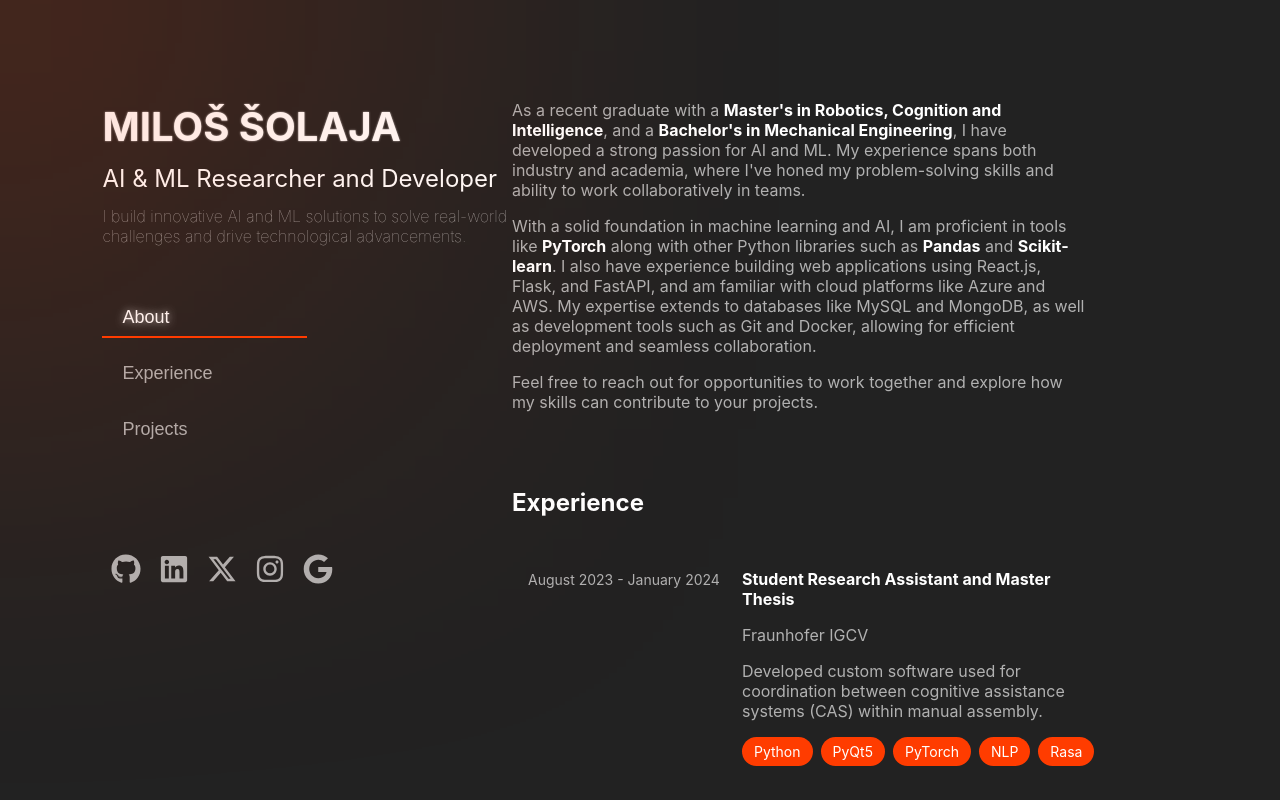
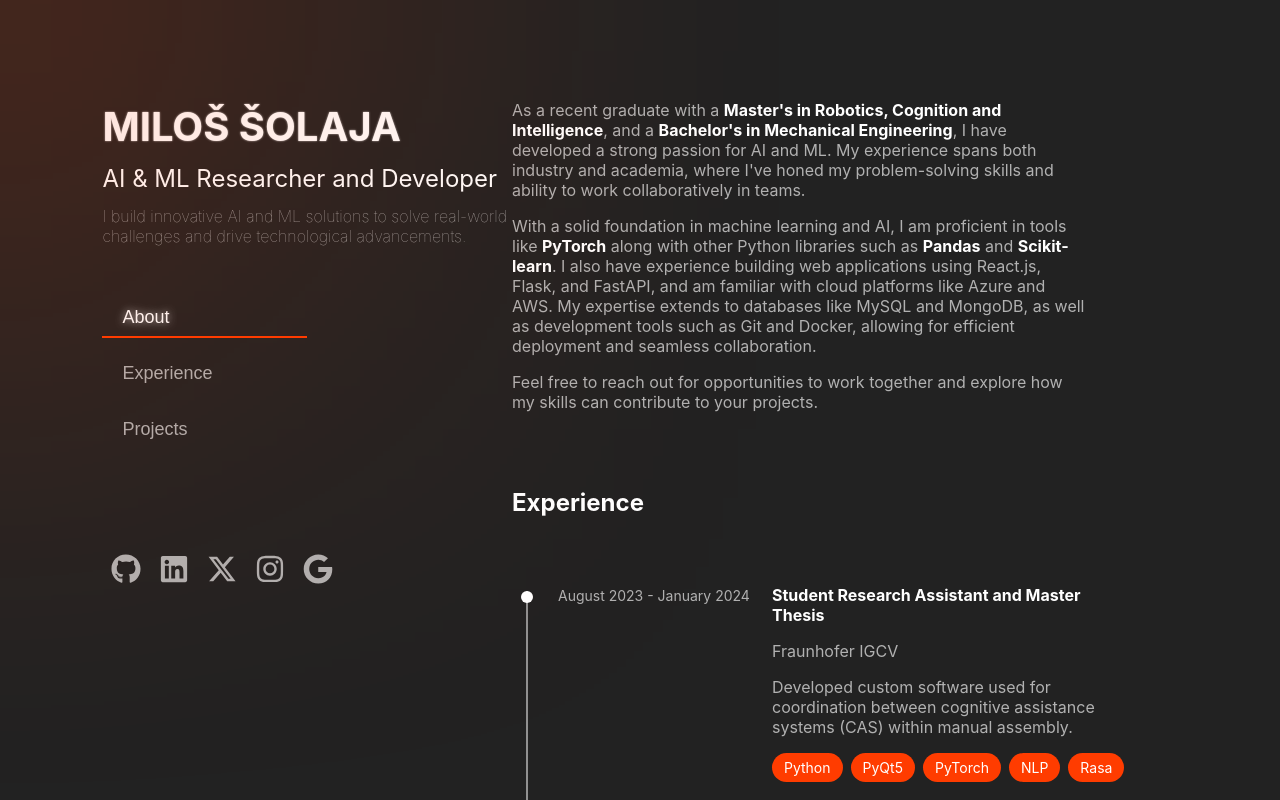
Before and after one commit to milossolaja/milossolaja.github.io, a React (Create React App) app: page / in a window 1280 px wide. Built offline with nearby package versions, Linux system fonts and the light colour scheme.

Commit message:
Dots added to experience

```diff
--- a/src/Experience.css
+++ b/src/Experience.css
@@ -16,7 +16,7 @@
   }
 
   .experience-box:hover .experience-title {
-    color: #ff3c00; /* Orange on hover */
+    color: #ff3c00;
   }
 
   /* Container for two-column layout */
@@ -27,7 +27,44 @@
     align-items: start;
   }
 
-  /* Date styling - aligned in left column */
+  /* Timeline styling */
+  .experience-row {
+    display: flex;
+    align-items: stretch;
+    position: relative;
+    margin-bottom: 4px;
+  }
+
+  .timeline-container {
+    position: relative;
+    width: 30px;
+    display: flex;
+    flex-direction: column;
+    justify-content: flex-start;
+  }
+
+  .timeline-line {
+    position: absolute;
+    top: 54px;
+    left: 50%;
+    width: 1px;
+    height: calc(100%);
+    background-color: #ffffff;
+    transform: translateX(-50%);
+  }
+
+  .timeline-dot {
+    width: 12px;
+    height: 12px;
+    top: 54px;
+    border-radius: 50%;
+    background-color: #ffffff;
+    position: absolute;
+    left: 50%;
+    transform: translateX(-50%);
+  }
+
+  /* Date styling */
   .experience-date {
     font-size: 14px;
     color: #b1b1b1;
--- a/src/Experience.js
+++ b/src/Experience.js
@@ -1,8 +1,14 @@
 import React from 'react';
 import './Experience.css';
 
-const Experience = ({ date, title, company, description, technologies, githubLink }) => {
+const Experience = ({ date, title, company, description, technologies, githubLink}) => {
   return (
+    <div className="experience-row">
+      <div className="timeline-container">
+        <div className="timeline-line"></div>
+        <div className="timeline-dot" style={{top: '90%;'}}></div>
+      </div>
+
       <a href={githubLink} target="_blank" rel="noopener noreferrer" className="experience-box">
         <div className="experience-container">
           <p className="experience-date">{date}</p>
@@ -18,6 +24,7 @@ const Experience = ({ date, title, company, description, technologies, githubLin
           </div>
         </div>
       </a>
+    </div>
   );
 };
 
--- a/src/Layout.js
+++ b/src/Layout.js
@@ -149,7 +149,7 @@ const Layout = () => {
           <Experience {...experienceData2}/>
         </section>
         <section ref={sectionRefs[3]} data-section="3">
-          <h1>Projects</h1>
+          <h1 style={{ marginTop: '54px' }}>Projects</h1>
           <Project {...projectData1}/>
           <Project {...projectData2}/>
         </section>
```
Lines whose indentation alone changed are shown as unchanged.
